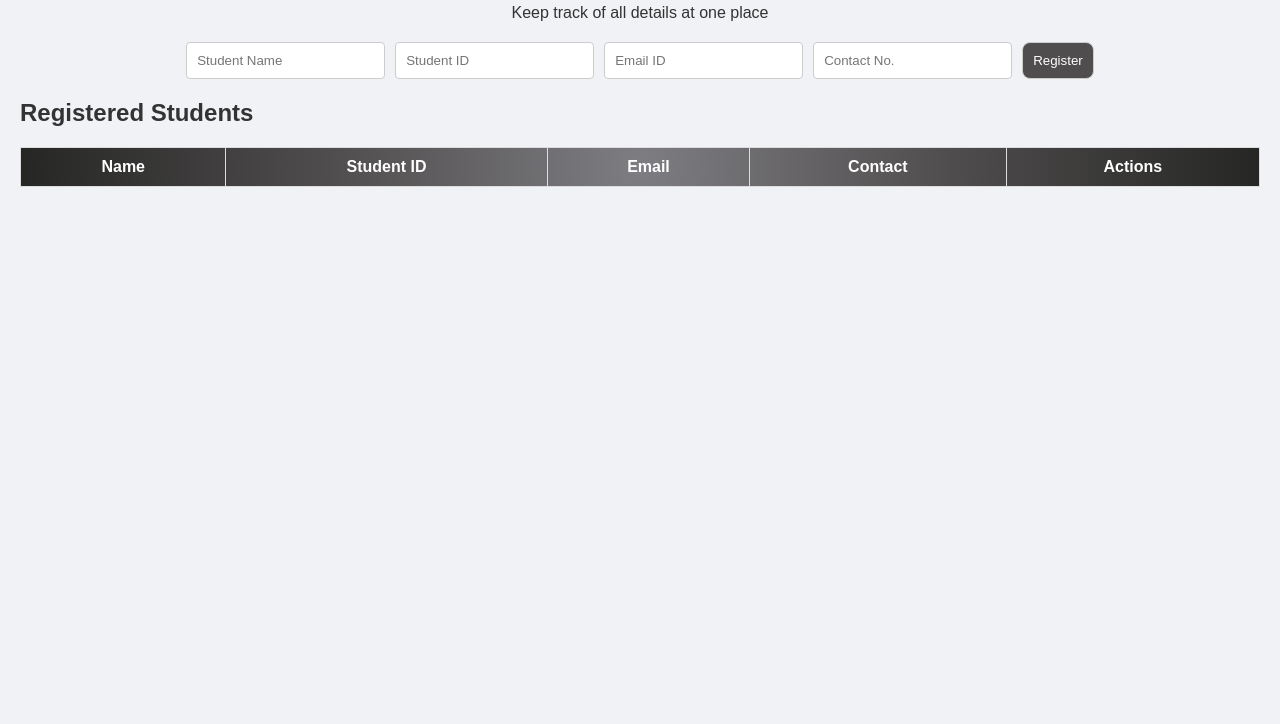
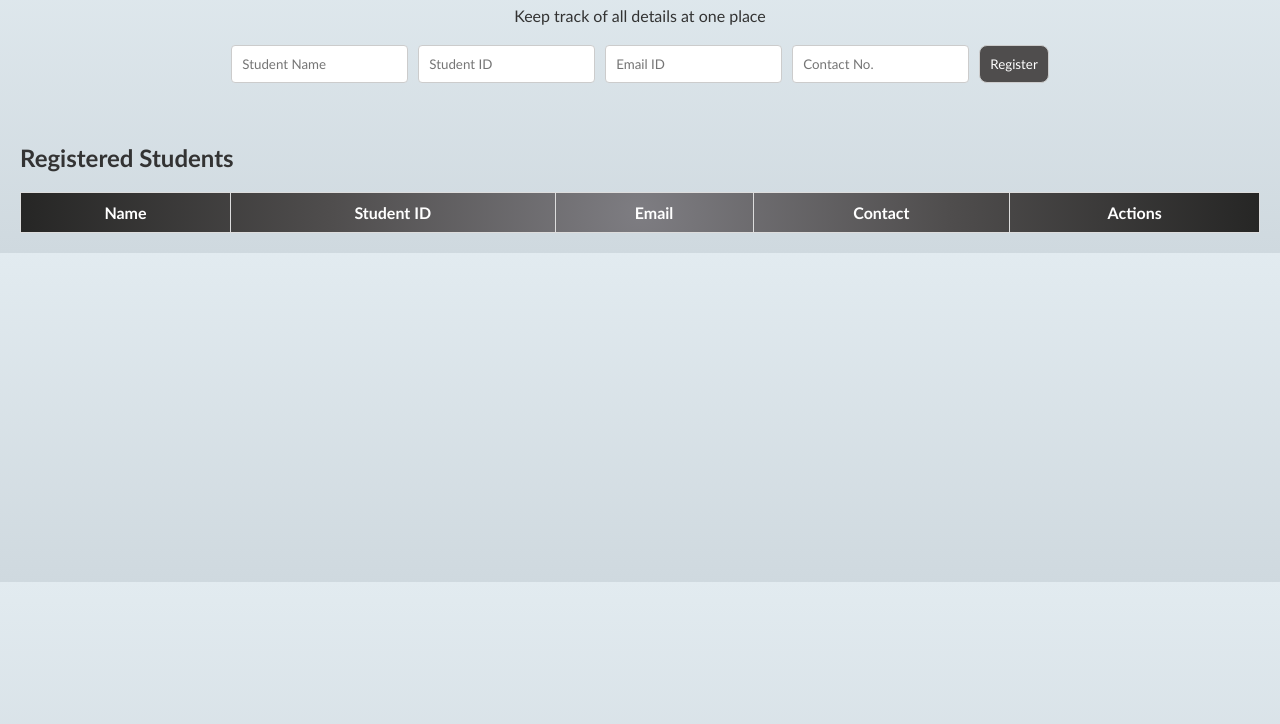
Before and after one commit to hardikjha/student-registration-system, a plain HTML site: page index.html in a window 1280 px wide. Shown: the part 76-800 px from the top of the page. Drawn offline with Linux system fonts and the light colour scheme.

Commit message:
modified styling

```diff
--- a/style.css
+++ b/style.css
@@ -1,12 +1,13 @@
 
 *{
     box-sizing: border-box;
+    font-family: 'Gill Sans', 'Gill Sans MT', Calibri, 'Trebuchet MS', sans-serif;
 }
 
 body {
   font-family: Arial, sans-serif;
   margin: 20px;
-  background: #f0f2f5;
+  background-image: linear-gradient(to top, #cfd9df 0%, #e2ebf0 100%);
   color: #333;
 }
 
@@ -51,6 +52,9 @@ form button:hover{
   overflow-y: auto;
 }
 
+.table-section {
+  margin-top: 60px;
+}
 
 table {
   width: 100%;
```
Also changed, not shown: img/stureg.PNG.
